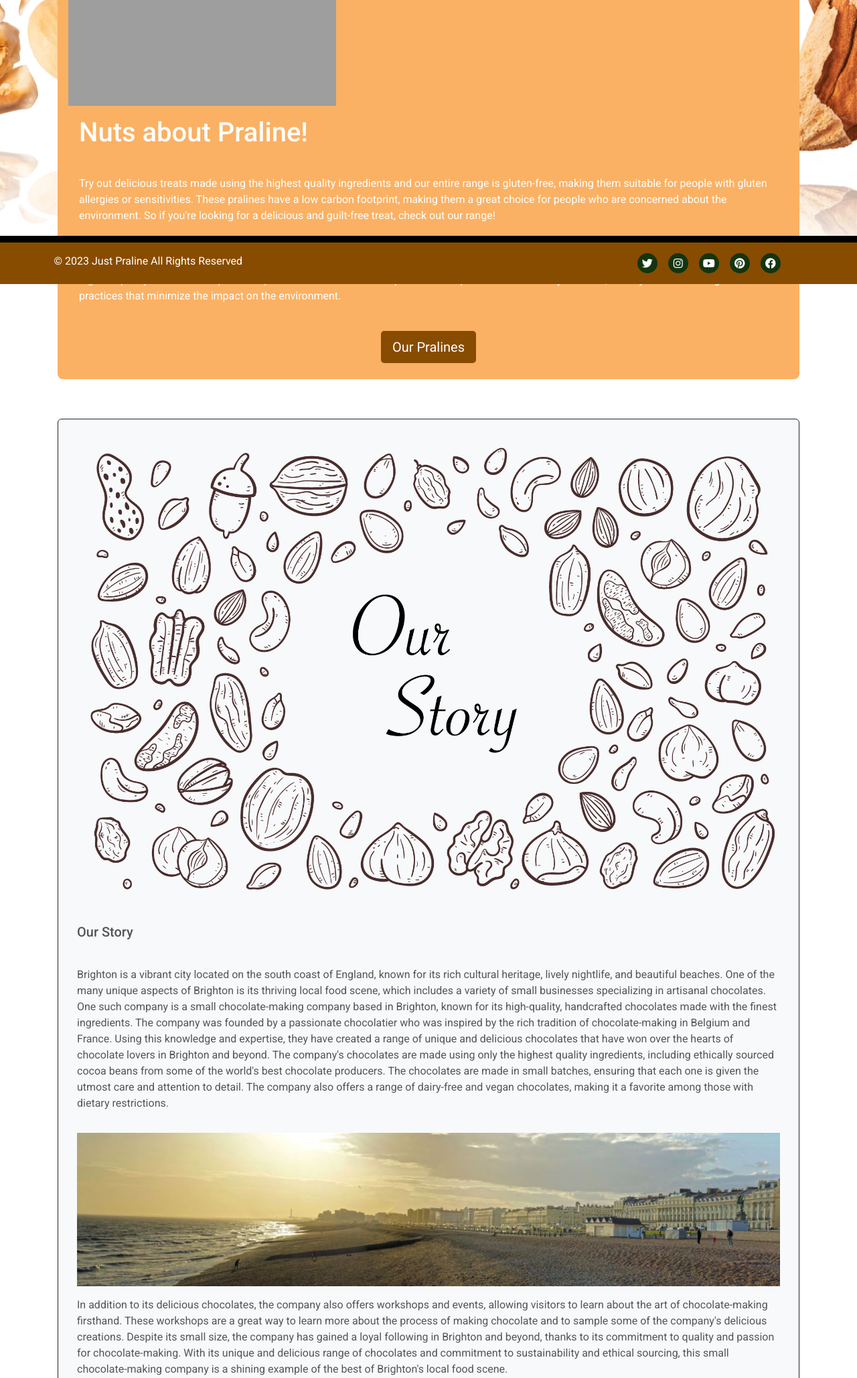
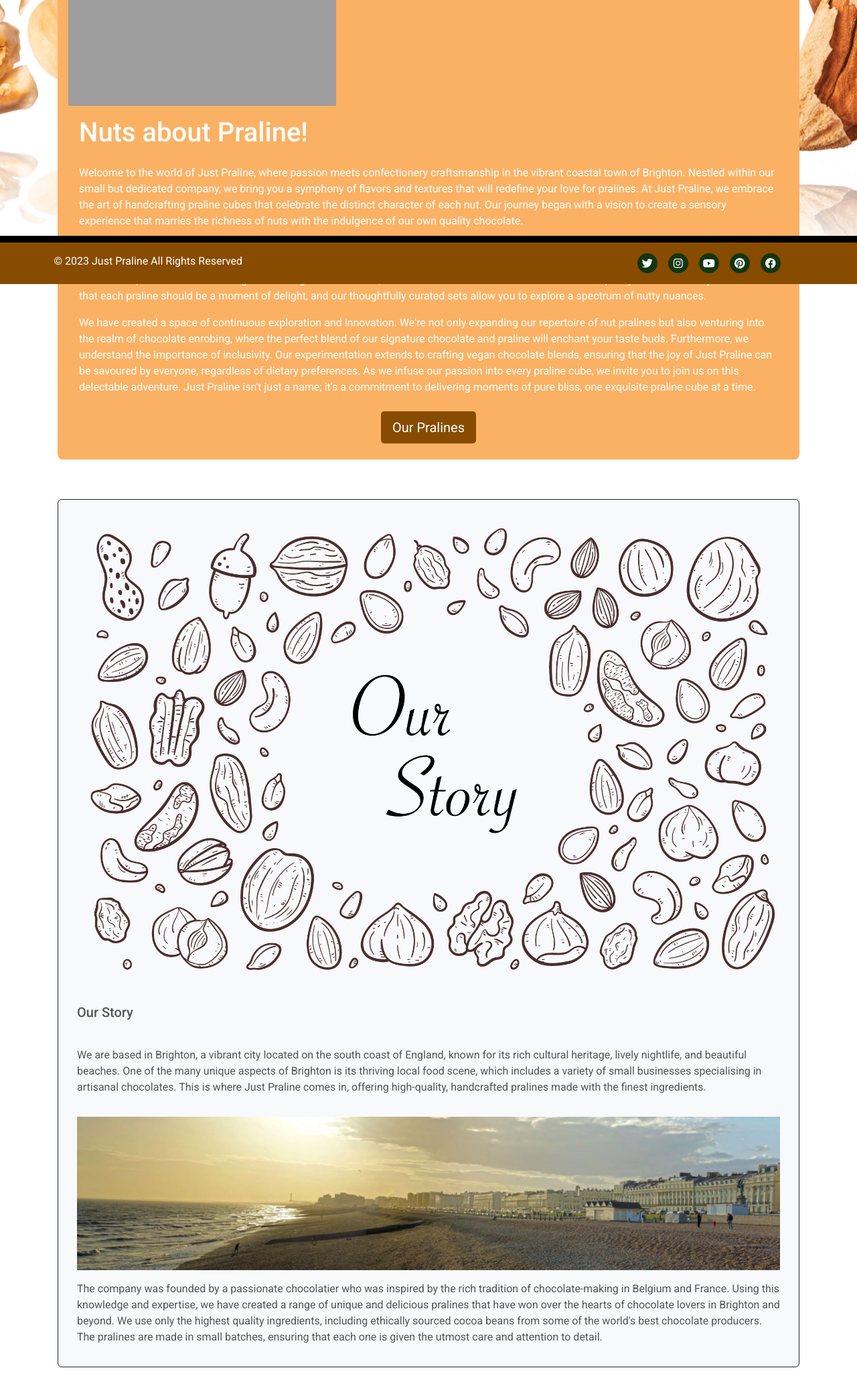
Before and after one commit to ollylomax/justpraline, a Django app: page / in a window 1280 px wide. Shown: the part 376-2433 px from the top of the page at 67% size. Run offline with Django 3.2, Linux system fonts and the light colour scheme; data that the repository does not hold is empty; some libraries are stand-ins or nearby versions; some web fonts are replaced; grey boxes are pictures that could not be loaded.

Commit message:
Add initial media linkups

```diff
--- a/checkout/static/checkout/css/checkout.css
+++ b/checkout/static/checkout/css/checkout.css
@@ -47,9 +47,9 @@
     left: 0;
     width: 100%;
     height: 100%;
-    background: #000000;
+    background-color: #fff;
     z-index: 999999;
-    background: url('/media/processing-overlay.jpg') no-repeat center center fixed;
+    background: url('/media/processing-overlay.png') no-repeat center center fixed;
     background-size: cover;
 }
 
--- a/home/templates/home/index.html
+++ b/home/templates/home/index.html
@@ -17,9 +17,20 @@
                 <img src="/media/title-bg.jpg" class = "img-fluid" alt="">
                 <h1>Nuts about Praline!</h1>
                 <!-- Hero image text -->
-                <p class="p-3">Try out delicious treats made using the highest quality ingredients and our entire range is gluten-free, making them suitable for people with gluten allergies or sensitivities. These pralines have a low carbon footprint, making them a great choice for people who are concerned about the environment. So if you're looking for a delicious and guilt-free treat, check out our range!</p>
-                <p class="p-3">Every praline is 100% hand-made, which means that each praline is given the utmost care and attention. This ensures that each praline is of the highest quality and has a unique flavor profile. The low carbon footprint of these pralines is also a major benefit, as they are made using sustainable practices that minimize the impact on the environment.</p>
                 <!-- Desktop buttons -->
+                <p class="px-3">Welcome to the world of Just Praline, where passion meets confectionery craftsmanship in the vibrant coastal town of Brighton. Nestled within our small but dedicated company, we bring you a symphony of flavors and textures that will redefine your love for pralines.
+
+                    At Just Praline, we embrace the art of handcrafting praline cubes that celebrate the distinct character of each nut. Our journey began with a vision to create a sensory experience that marries the richness of nuts with the indulgence of our own quality chocolate.</p>
+
+                    <p class="px-3">Drawing inspiration from Brighton's creative energy, we meticulously craft our praline cubes that capture the essence of individual nuts. Whether it's the classic elegance of hazelnuts, the buttery allure of almonds, or the exotic charm of macadamias, we transform each nut into a masterpiece of flavour.
+
+                    Our praline cubes come together in elegant boxes of 15, each cube a testament to our commitment to quality and authenticity. We believe that each praline should be a moment of delight, and our thoughtfully curated sets allow you to explore a spectrum of nutty nuances.</p>
+
+                    <p class="px-3">We have created a space of continuous exploration and innovation. We're not only expanding our repertoire of nut pralines but also venturing into the realm of chocolate enrobing, where the perfect blend of our signature chocolate and praline will enchant your taste buds.
+
+                    Furthermore, we understand the importance of inclusivity. Our experimentation extends to crafting vegan chocolate blends, ensuring that the joy of Just Praline can be savoured by everyone, regardless of dietary preferences.
+
+                    As we infuse our passion into every praline cube, we invite you to join us on this delectable adventure. Just Praline isn't just a name; it's a commitment to delivering moments of pure bliss, one exquisite praline cube at a time.</p>
             <div class="mt-3 d-none d-lg-block">
                 <h4 class="text-center">
                     <!-- Products button directing to products view -->
@@ -42,16 +53,11 @@
         <div class="col-12 pt-3">
             <img src="/media/our-story.png" alt="Various Nuts" style='width: 100%;'>
             <h5 class="p-3">Our Story</h5>
-        <p class="p-3">Brighton is a vibrant city located on the south coast of England, known for its rich cultural heritage, lively nightlife, and beautiful beaches. One of the many unique aspects of Brighton is its thriving local food scene, which includes a variety of small businesses specializing in artisanal chocolates. One such company is a small chocolate-making company based in Brighton, known for its high-quality, handcrafted chocolates made with the finest ingredients.
+        <p class="p-3">We are based in Brighton, a vibrant city located on the south coast of England, known for its rich cultural heritage, lively nightlife, and beautiful beaches. One of the many unique aspects of Brighton is its thriving local food scene, which includes a variety of small businesses specialising in artisanal chocolates. This is where Just Praline comes in, offering high-quality, handcrafted pralines made with the finest ingredients.</p>
+        <img src="/media/pano.jpg" alt="Panoromic of Brighton" class="px-3" style='width: 100%;'>
+        <p class="p-3">The company was founded by a passionate chocolatier who was inspired by the rich tradition of chocolate-making in Belgium and France. Using this knowledge and expertise, we have created a range of unique and delicious pralines that have won over the hearts of chocolate lovers in Brighton and beyond.
 
-            The company was founded by a passionate chocolatier who was inspired by the rich tradition of chocolate-making in Belgium and France. Using this knowledge and expertise, they have created a range of unique and delicious chocolates that have won over the hearts of chocolate lovers in Brighton and beyond.
-
-            The company's chocolates are made using only the highest quality ingredients, including ethically sourced cocoa beans from some of the world's best chocolate producers. The chocolates are made in small batches, ensuring that each one is given the utmost care and attention to detail. The company also offers a range of dairy-free and vegan chocolates, making it a favorite among those with dietary restrictions.</p>
-            <img src="/media/pano.jpg" alt="Panoromic of Brighton" class="px-3" style='width: 100%;'>
-
-            <p class="p-3">In addition to its delicious chocolates, the company also offers workshops and events, allowing visitors to learn about the art of chocolate-making firsthand. These workshops are a great way to learn more about the process of making chocolate and to sample some of the company's delicious creations.
-
-            Despite its small size, the company has gained a loyal following in Brighton and beyond, thanks to its commitment to quality and passion for chocolate-making. With its unique and delicious range of chocolates and commitment to sustainability and ethical sourcing, this small chocolate-making company is a shining example of the best of Brighton's local food scene.</p>
+            We use only the highest quality ingredients, including ethically sourced cocoa beans from some of the world's best chocolate producers. The pralines are made in small batches, ensuring that each one is given the utmost care and attention to detail.</p>
     </div>
     </div>
      <!-- Products block -->
--- a/just_praline/settings.py
+++ b/just_praline/settings.py
@@ -27,7 +27,7 @@ SECRET_KEY = os.environ.get('SECRET_KEY', '')
 # SECURITY WARNING: don't run with debug turned on in production!
 DEBUG = 'DEVELOPMENT' in os.environ
 
-ALLOWED_HOSTS = ['just-praline.herokuapp.com', 'localhost', '8000-ollylomax-justpraline-c3haygd1qvj.ws-eu99.gitpod.io']
+ALLOWED_HOSTS = ['just-praline.herokuapp.com', 'localhost', '*']
 
 
 # Application definition
--- a/templates/includes/mini-cart.html
+++ b/templates/includes/mini-cart.html
@@ -18,7 +18,7 @@
             <div class="row">
                 <div class="col-3 my-1">
                     <!-- Product image served from media directory -->
-                    <img width='48' height='48' class="border border-secondary"
+                    <img width='48' height='48' class="bg-light borde border-dark"
                         src="{{ MEDIA_URL }}{{ item.product.image }} " alt="{{ MEDIA_URL }}{{ item.product }}">
                 </div>
                 <!-- If product has no image -->
```
Also changed, not shown: products/templates/products/product_detail.html (+34 -30 lines), products/templates/products/products.html (+10 -6 lines), media/choctest.jpg (deleted), media/choctest.png (deleted), media/hazelnut_box_transp.png (added), media/pralines-page-img.png (added), media/processing-overlay.png (added).
